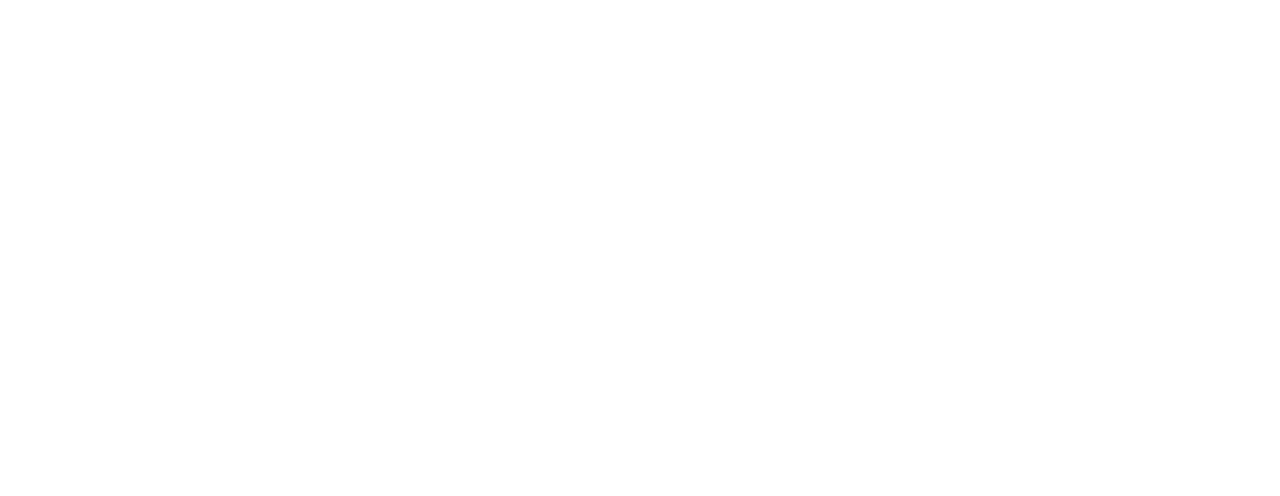
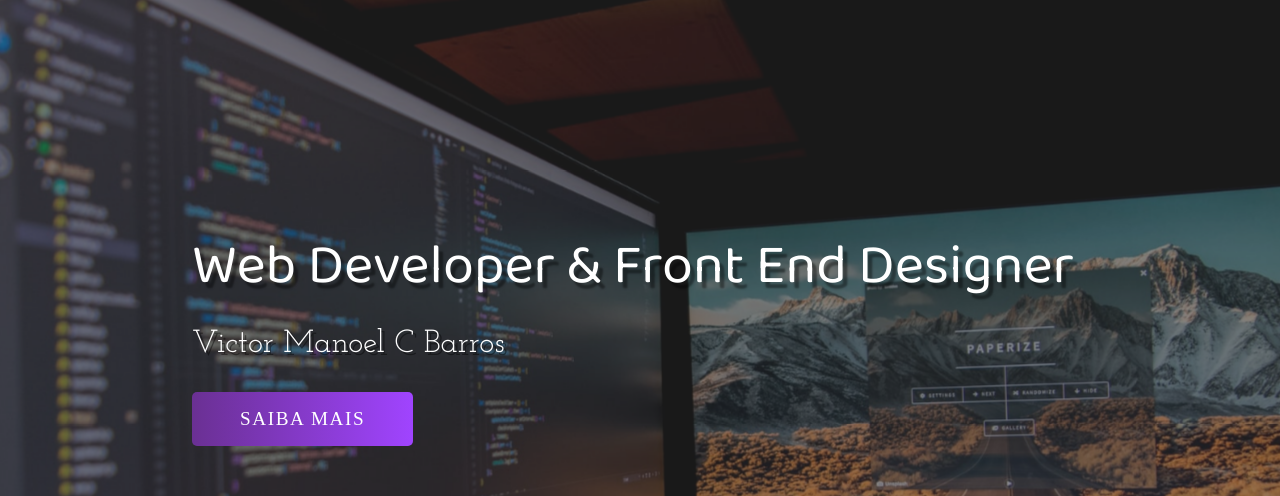
Before and after one commit to VictorManoelCostaDeBarros/Portifolio_Website, a plain HTML site: page index.html in a window 1280 px wide. Shown: the top 496 px of the page. Drawn offline with Linux system fonts and the light colour scheme.

Commit message:
:package: header

```diff
--- a/index.html
+++ b/index.html
@@ -4,9 +4,24 @@
     <meta charset="UTF-8">
     <meta name="viewport" content="width=device-width, initial-scale=1.0">
     <link rel="stylesheet" href="style.css">
-    <title>Portifólio</title>
+    <link rel="apple-touch-icon" sizes="180x180" href="imagens/apple-touch-icon.png">
+    <link rel="icon" type="image/png" sizes="32x32" href="imagens/favicon-32x32.png">
+    <link rel="icon" type="image/png" sizes="16x16" href="imagens/favicon-16x16.png">
+    <link rel="manifest" href="/site.webmanifest">
+    <title>Portfólio</title>
 </head>
 <body>
-
+    <div class="container">
+        <header>
+            <div class="img-wrapper">
+                <img src="imagens/bg.jpg" alt="">
+            </div>
+            <div class="banner">
+                <h1>Web Developer & Front End Designer</h1>
+                <p>Victor Manoel C Barros</p>
+                <button>Saiba mais</button>
+            </div>
+        </header>
+    </div>
 </body>
 </html>
--- a/style.css
+++ b/style.css
@@ -1,3 +1,95 @@
 @import url('https://fonts.googleapis.com/css2?family=Baloo+Da+2:wght@400;500;600;700&family=Josefin+Slab:ital,wght@0,300;0,400;0,600;0,700;1,300;1,400;1,600&family=Mulish:ital,wght@0,200;0,300;0,400;0,500;1,200;1,300;1,400&display=swap');
 
 @import url('https://cdnjs.cloudflare.com/ajax/libs/font-awesome/5.14.0/css/all.min.css');
+
+* {
+    margin: 0;
+    padding: 0;
+}
+
+header {
+    width: 100%;
+    height: 100vh;
+    overflow: hidden;
+    position: relative;
+}
+
+.img-wrapper {
+    width: 100%;
+    height: 100%;
+    overflow: hidden;
+    background-color: rgba(0,0,0,0.8);
+}
+
+.img-wrapper img {
+    width: 100%;
+    height: 100%;
+    object-fit: cover;
+    opacity: 0.5;
+    animation: zoom 25s;
+}
+
+@keyframes zoom {
+    0%{
+        transform: scale(1.3);
+    }
+    100%{
+        transform: scale(1);
+    }
+}
+
+.banner {
+    position: absolute;
+    top: 30%;
+    left: 15%;
+}
+
+.banner h1 {
+    color: #fff;
+    font-size: 3.5rem;
+    font-family: "Baloo Da 2", serif;
+    text-shadow: .3rem .4rem 2px rgba(0,0,0,.4);
+    font-weight: 200;
+    line-height: 3.5rem;
+    margin-bottom: 2rem;
+    opacity: 0;
+    animation: moveBanner 1s 0.5s forwards;
+}
+
+.banner p {
+    font-family: "Josefin Slab", serif;
+    color: #fff;
+    font-size: 2rem;
+    text-shadow: .2rem .2rem rgba(0,0,0,.4);
+    margin-bottom: 2rem;
+    opacity: 0;
+    animation: moveBanner 1s 0.7s forwards;
+}
+
+.banner button {
+    font-family: "Muli", serif;
+    color: #fff;
+    font-size: 1.2rem;
+    text-transform: uppercase;
+    letter-spacing: .1rem;
+    background: #6a3093;
+    background: -webkit-linear-gradient(to right, #a044ff, #6a3093);
+    background: linear-gradient(to left, #a044ff, #6a3093);
+    padding: 1rem 3rem;
+    border: none;
+    border-radius: 5px;
+    cursor: pointer;
+    opacity: 0;
+    animation: moveBanner 1s 0.9s forwards;
+}
+
+
+@keyframes moveBanner {
+    0%{
+        transform: translateY(10rem) rotateY(-30deg);
+    }
+    100%{
+        transform: translateY(0) rotateY(0);
+        opacity: 1;
+    }
+}
```
Also changed, not shown: imagens/android-chrome-192x192.png (renamed from android-chrome-192x192.png), imagens/android-chrome-512x512.png (renamed from android-chrome-512x512.png), imagens/apple-touch-icon.png (renamed from apple-touch-icon.png), imagens/bg.jpg (added), imagens/favicon-16x16.png (renamed from favicon-16x16.png), imagens/favicon-32x32.png (renamed from favicon-32x32.png), site.webmanifest, 1 other file.
